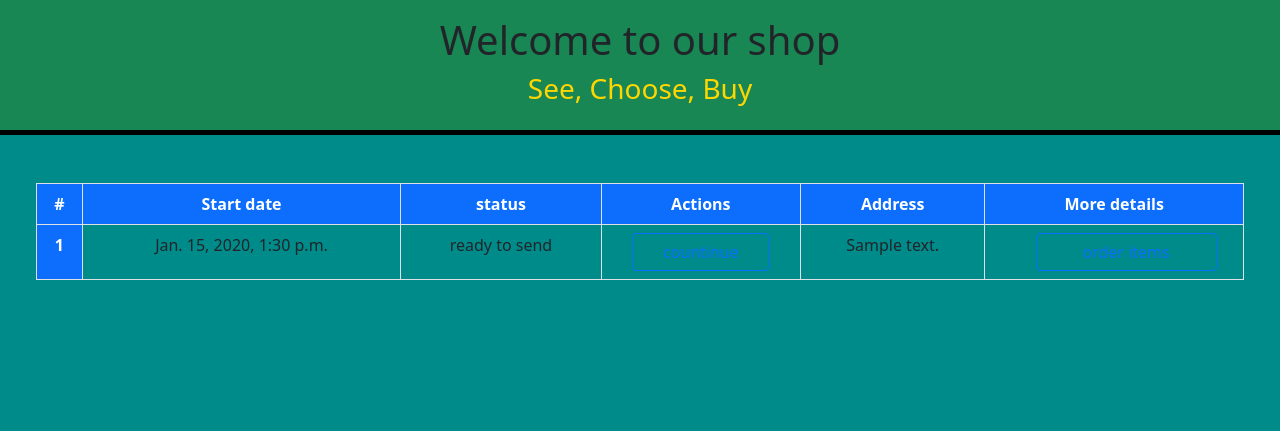
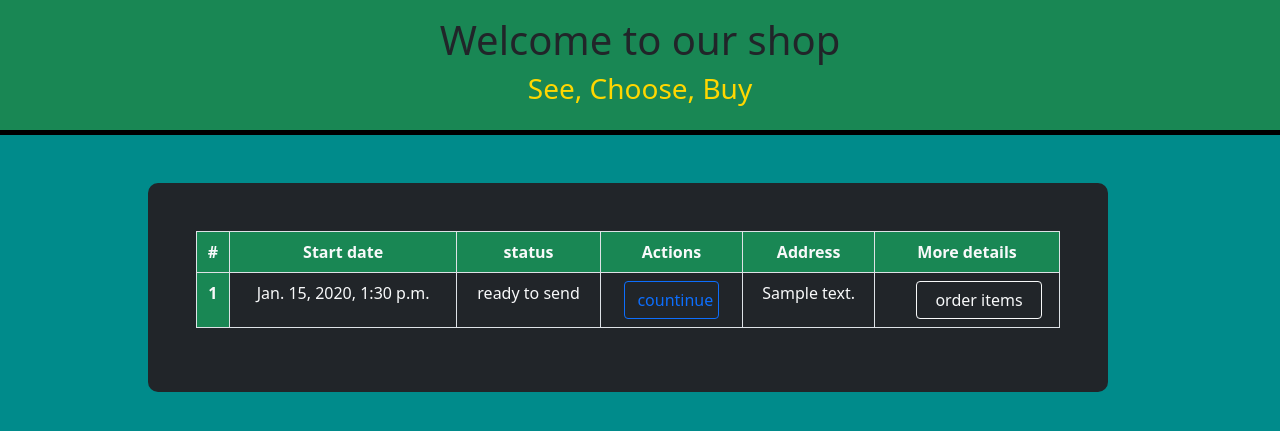
Before and after one commit to sepehrab1996/online-shop, a Django app: page /en/orders/recent-orders/ in a window 1280 px wide. Shown: the part 115-546 px from the top of the page. Run offline with Django 3.2, Linux system fonts and the light colour scheme; a user stored in the database is signed in; tables that the repository leaves empty hold one stand-in row (values such as "Sample post"); grey boxes marked "Sample" are stand-in pictures; data that the repository does not hold is empty; some libraries are stand-ins or nearby versions.

Commit message:
some change on recent_orders.html (style, ...)

```diff
--- a/templates/orders/recent_orders.html
+++ b/templates/orders/recent_orders.html
@@ -1,9 +1,10 @@
 {% extends 'base/base.html' %}
 {% load i18n %}
 {% block content %}
-    <div class="row p-5">
+    <div class="row d-flex justify-content-center w-100">
+        <div class="col-9 bg-dark p-5 mt-5" style="border-radius: 10px">
             <table class="table table-bordered " style="text-align: center">
-            <thead class="bg-primary text-white">
+                <thead class="bg-success text-light">
                 <tr>
                     <th>#</th>
                     <th>{% translate 'Start date' %}</th>
@@ -16,17 +17,17 @@
                 <tbody>
                 {% for order in recent_orders %}
                     <tr>
-                    <th class="bg-primary text-white" scope="row">{{ forloop.counter }}</th>
-                    <td>{{ order.start_date }}</td>
-                    <td>{{ order.get_status_display }}</td>
+                        <th class="bg-success text-light" scope="row">{{ forloop.counter }}</th>
+                        <td class="bg-dark text-light">{{ order.start_date }}</td>
+                        <td class="bg-dark text-light">{{ order.get_status_display }}</td>
                         {% if order.status == '0' %}
                             <td><a type="submit" href="{% url 'orders:invoice' order.id %}"
                                    class="btn btn-outline-primary w-75 ">{% translate 'countinue' %}</a></td>
                         {% else %}
                             <td><span></span></td>
                         {% endif %}
-                    <td>{{ order.address.exact_address }}</td>
-                    <td><a type="submit" href="" class="btn btn-outline-primary w-75 ml-4 " data-toggle="modal"
+                        <td class="bg-dark text-light">{{ order.address.exact_address }}</td>
+                        <td class="bg-dark text-light"><a type="submit" href="" class="btn btn-outline-light w-75 ml-4 " data-toggle="modal"
                                data-target="#modal-{{ order.id }}">{% translate 'order items' %}</a></td>
                     </tr>
                 {% endfor %}
@@ -34,22 +35,21 @@
                 </tbody>
             </table>
         </div>
+    </div>
 
     {% for order in recent_orders %}
         <!-- large modal -->
         <div class="modal fade" id="modal-{{ order.id }}" tabindex="-1" role="dialog" aria-labelledby="basicModal"
              aria-hidden="true">
-            <div class="modal-dialog modal-lg">
-                <div class="modal-content">
+            <div class="modal-dialog modal-xl">
+                <div class="modal-content bg-dark" style="border-radius: 10px;">
                     <div class="modal-header">
-                        <h4 class="modal-title" id="myModalLabel">{% translate 'Order details' %}</h4>
-                        <button type="button" class="close" data-dismiss="modal" aria-label="Close">
-                            <span aria-hidden="true"></span>
-                        </button>
+                        <h4 class="modal-title text-warning" id="myModalLabel">{% translate 'Order details' %}</h4>
+
                     </div>
                     <div class="modal-body">
                         <table class="table table-bordered " style="text-align: center">
-                            <thead class="bg-primary text-white">
+                            <thead class="bg-success text-light">
                             <tr>
                                 <th>#</th>
                                 <th>{% translate 'Name product' %}</th>
@@ -62,14 +62,14 @@
                             <tbody>
                             {% for order_item in order.items.all %}
                                 <tr>
-                                    <th class="bg-primary text-white" scope="row">{{ forloop.counter }}</th>
-                                    <td>{{ order_item.product.name }}</td>
-                                    <td>{{ order_item.product.price }} {% translate 'Rial' %}</td>
-                                    <td>{{ order_item.quantity }}</td>
-                                    <td><img class="rounded" width="150" height="70"
+                                    <th class="bg-success text-light" scope="row">{{ forloop.counter }}</th>
+                                    <td class="text-light">{{ order_item.product.name }}</td>
+                                    <td class="text-light">{{ order_item.product.price }} {% translate 'Rial' %}</td>
+                                    <td class="text-light">{{ order_item.quantity }}</td>
+                                    <td class="text-light"><img class="rounded" width="150" height="70"
                                              src="{{ order_item.product.images.first.image.url }}"></td>
                                     {% for attribute in order_item.product.attributes.all %}
-                                        <td>
+                                        <td class="text-light">
                                             {{ attribute.name }}:{{ attribute.values }}<br>
                                         </td>
                                     {% endfor %}
@@ -85,9 +85,10 @@
                         </p>
 
                     </div>
-                    <div class="modal-footer">
+                    <div class="modal-footer justify-content-center">
 
-                        <button type="button" class="btn btn-outline-danger " data-dismiss="modal">{% translate 'Close' %}</button>
+                        <button type="button" class="btn btn-outline-danger "
+                                data-dismiss="modal">{% translate 'Close' %}</button>
                     </div>
                 </div>
             </div>
```
Lines whose indentation alone changed are shown as unchanged.
